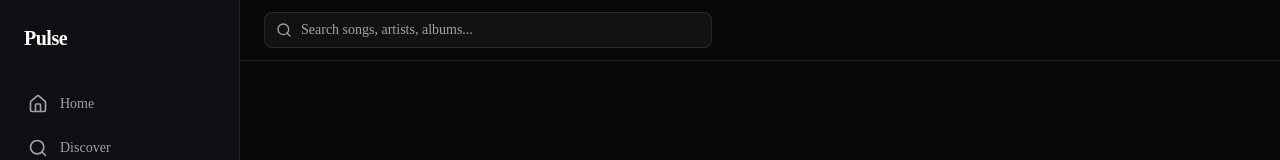
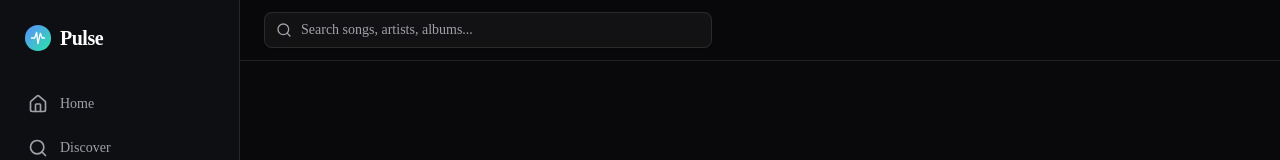
Before and after one commit to BigRaj01/Pulse_App, a Next.js app in the folder frontend/: page /login in a window 1280 px wide. Shown: the top 160 px of the page. Built offline with nearby package versions, Linux system fonts and the light colour scheme; no server answers.

Commit message:
Add Pulse logo to sidebar and favicon

```diff
--- a/frontend/components/layout/sidebar.tsx
+++ b/frontend/components/layout/sidebar.tsx
@@ -18,7 +18,8 @@ export function Sidebar() {
 
   return (
     <aside className="hidden md:flex md:flex-col md:w-60 md:shrink-0 border-r border-border bg-card/50 backdrop-blur-xl h-screen sticky top-0 px-4 py-6">
-      <div className="mb-8 px-2">
+      <div className="mb-8 px-2 flex items-center gap-2">
+        <img src="/logo.svg" alt="Pulse" className="h-7 w-7" />
         <span className="text-xl font-bold tracking-tight">Pulse</span>
       </div>
       <nav className="flex flex-col gap-1">
```
Also changed, not shown: frontend/app/icon.svg (added), frontend/public/logo.svg (added).
